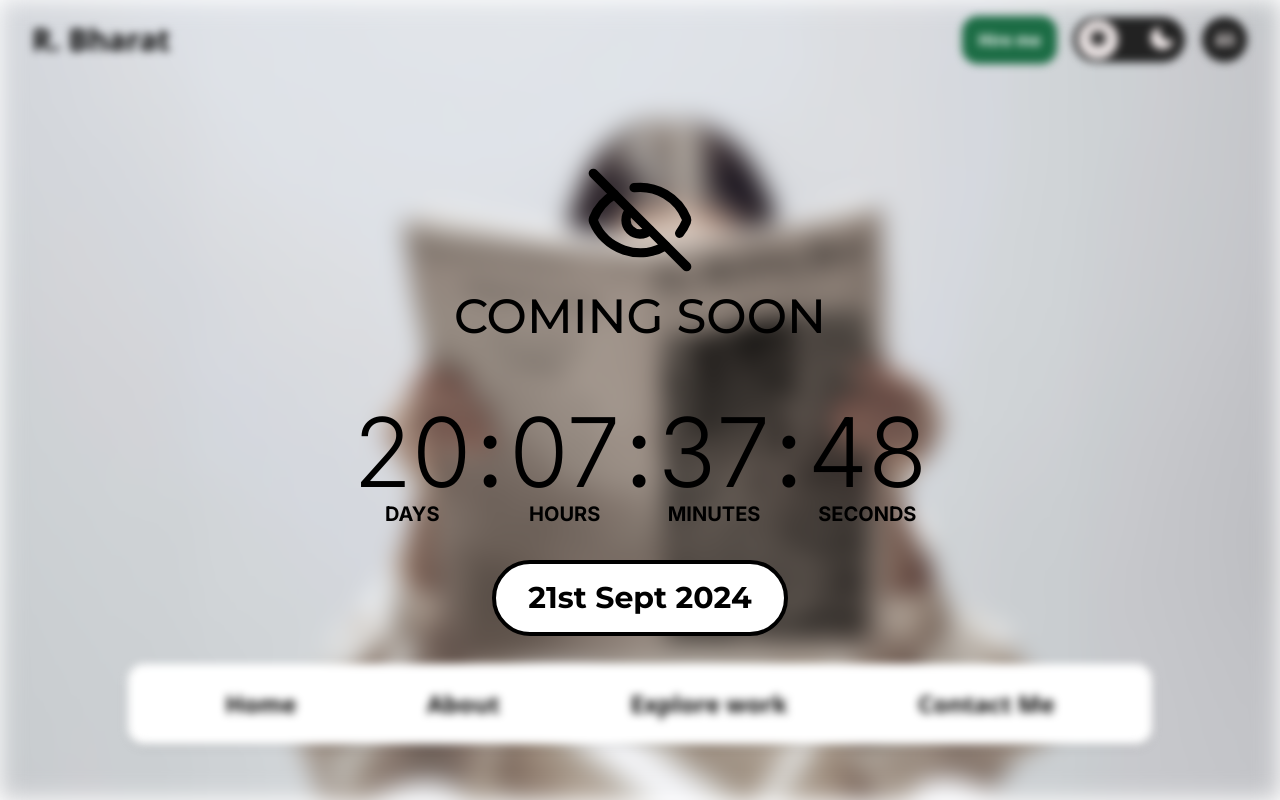
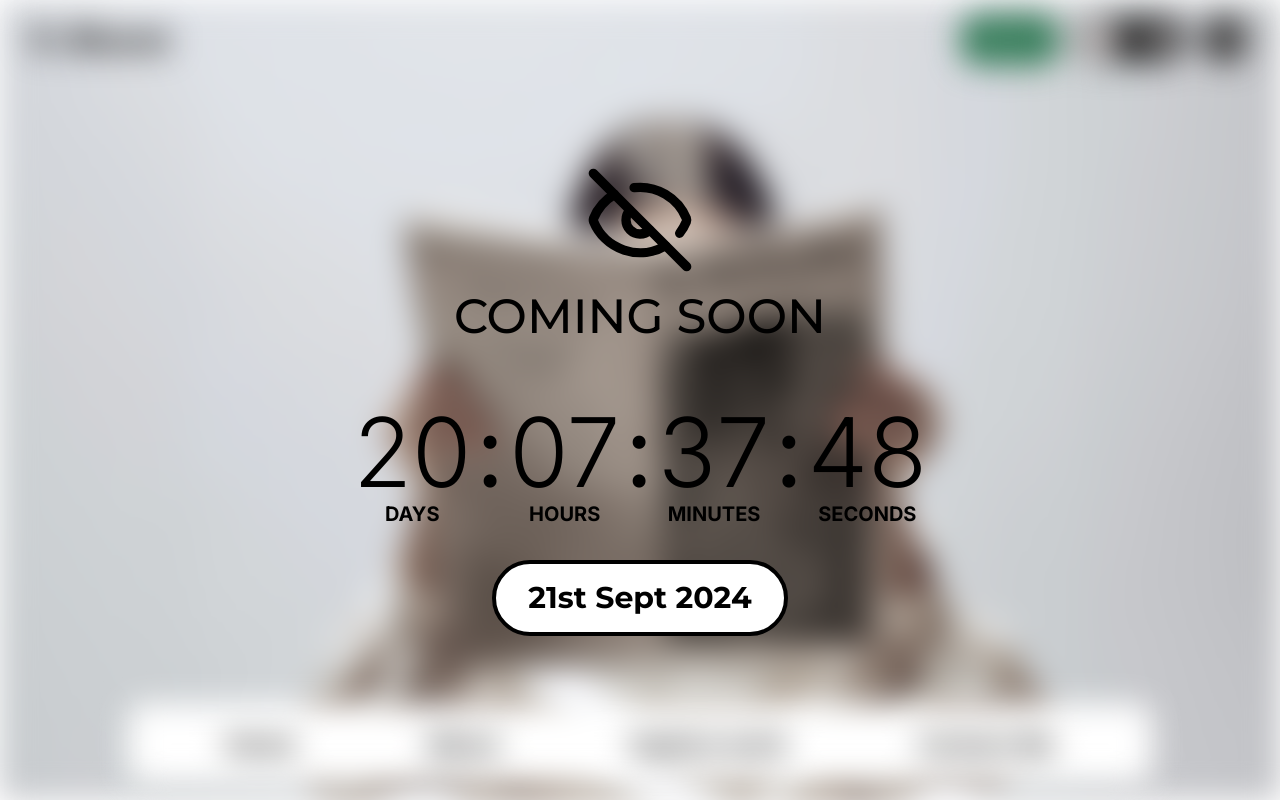
Before and after one commit to Kabir079/portfolio, a React (Vite) app: page / in a window 1280 px wide. Built offline with nearby package versions, Linux system fonts and the light colour scheme.

Commit message:
change: blur and navbar position

```diff
--- a/src/App.tsx
+++ b/src/App.tsx
@@ -7,7 +7,7 @@ function App() {
   return (
     <Providers>
       <div className="relative h-screen w-full overflow-hidden">
-        <div className="absolute inset-0 bg-[url('/newspaper.png')] bg-cover bg-center bg-no-repeat blur-md"></div>
+        <div className="absolute inset-0 bg-[url('/newspaper.png')] bg-cover bg-center bg-no-repeat blur-lg"></div>
         <div className="relative z-10 h-full">
           <Header />
           <ComingSoon />
--- a/src/components/ui/header.tsx
+++ b/src/components/ui/header.tsx
@@ -5,7 +5,7 @@ export function Header() {
   const [isMenuOpen, setIsMenuOpen] = useState(false);
 
   return (
-    <div className="fixed top-0 left-1/2 transform -translate-x-1/2 w-full blur-sm">
+    <div className="fixed top-0 left-1/2 transform -translate-x-1/2 w-full blur-lg">
       <section className="flex items-center justify-between px-4 sm:px-8 py-4">
         <div>
           <h1 className="text-2xl sm:text-3xl font-bold text-black">R. Bharat</h1>
--- a/src/components/ui/navbar.tsx
+++ b/src/components/ui/navbar.tsx
@@ -9,7 +9,7 @@ const NAVBAR_ITEMS = [
 
 export function Navbar() {
   return (
-    <nav className="fixed bottom-14 left-1/2 transform -translate-x-1/2 w-[80%] blur-sm">
+    <nav className="fixed bottom-4 left-1/2 transform -translate-x-1/2 w-[80%] blur-lg">
       <div className="bg-white rounded-2xl shadow-md px-8 py-6">
         <ul className="flex justify-around items-center">
           {NAVBAR_ITEMS.map((navItem) => (
```
